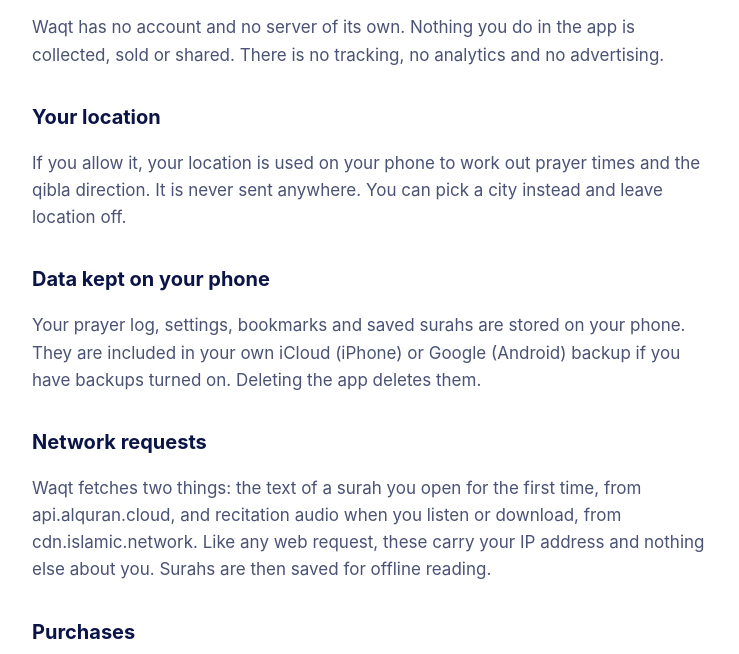
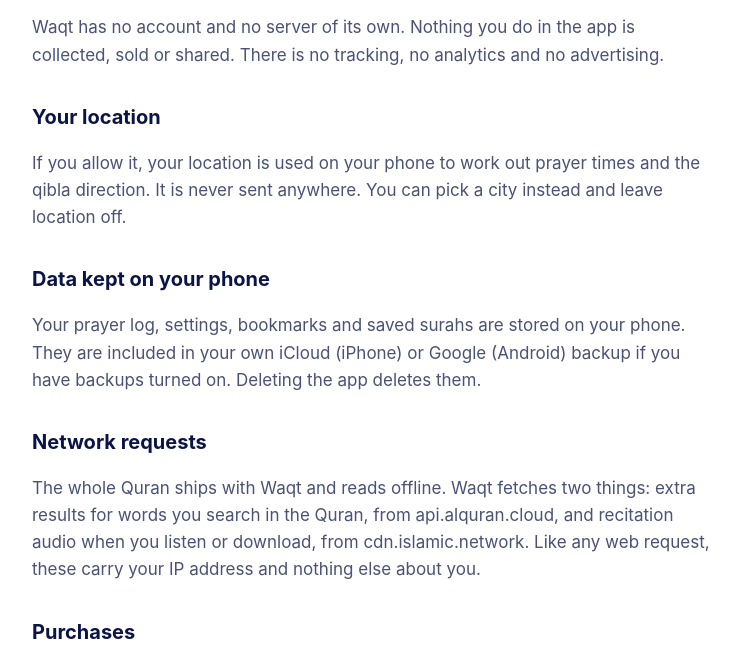
Before and after one commit to maxliveslife/waqt, a plain HTML site: page privacy.html in a window 1280 px wide. Shown: the part 146-800 px from the top of the page, without its empty margins (268-1007 px from the left). Drawn offline with Linux system fonts and the light colour scheme.

Commit message:
Privacy: the whole Quran ships with Waqt; only search extras and recitation audio are fetched

```diff
--- a/privacy.html
+++ b/privacy.html
@@ -11,7 +11,7 @@ main{max-width:680px;margin:0 auto;padding:48px 16px}h1{font-size:32px;margin:0
 <p>Waqt has no account and no server of its own. Nothing you do in the app is collected, sold or shared. There is no tracking, no analytics and no advertising.</p>
 <h2>Your location</h2><p>If you allow it, your location is used on your phone to work out prayer times and the qibla direction. It is never sent anywhere. You can pick a city instead and leave location off.</p>
 <h2>Data kept on your phone</h2><p>Your prayer log, settings, bookmarks and saved surahs are stored on your phone. They are included in your own iCloud (iPhone) or Google (Android) backup if you have backups turned on. Deleting the app deletes them.</p>
-<h2>Network requests</h2><p>Waqt fetches two things: the text of a surah you open for the first time, from api.alquran.cloud, and recitation audio when you listen or download, from cdn.islamic.network. Like any web request, these carry your IP address and nothing else about you. Surahs are then saved for offline reading.</p><h2>Purchases</h2><p>Waqt Plus is bought and managed through the App Store or Google Play. Waqt never sees your payment details.</p>
+<h2>Network requests</h2><p>The whole Quran ships with Waqt and reads offline. Waqt fetches two things: extra results for words you search in the Quran, from api.alquran.cloud, and recitation audio when you listen or download, from cdn.islamic.network. Like any web request, these carry your IP address and nothing else about you.</p><h2>Purchases</h2><p>Waqt Plus is bought and managed through the App Store or Google Play. Waqt never sees your payment details.</p>
 <h2>Reminders</h2><p>Prayer reminders are scheduled on your phone. No push service is involved.</p>
 <h2>Children</h2><p>Waqt collects no personal data from anyone, including children.</p>
 <h2>Changes</h2><p>If this policy changes, the new version will be posted on this page with a new date.</p>
```
